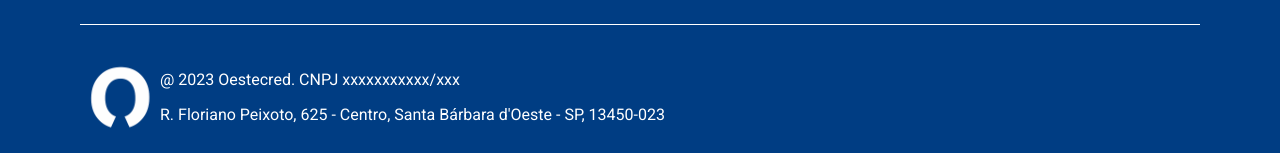
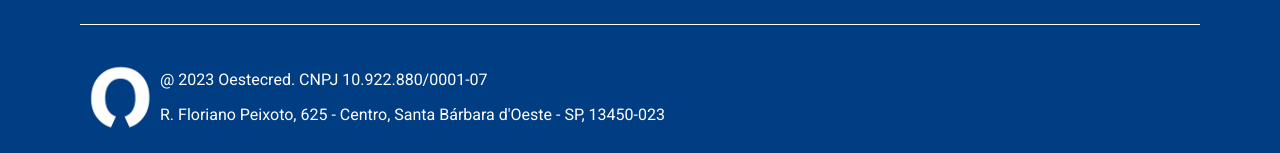
Before and after one commit to Catalendas/Oeste_financeira, a React (Vite) app: page / in a window 1280 px wide. Shown: the part 3768-3921 px from the top of the page. Built offline with nearby package versions, Linux system fonts and the light colour scheme.

Commit message:
Add CNPJ

```diff
--- a/src/components/Footer/index.tsx
+++ b/src/components/Footer/index.tsx
@@ -45,7 +45,7 @@ export function Footer() {
                   <div>
                     <img src={Logo} alt="Logo" />
                     <div>
-                        <span>@ 2023 Oestecred. CNPJ xxxxxxxxxxx/xxx</span>
+                        <span>@ 2023 Oestecred. CNPJ 10.922.880/0001-07</span>
                         <span>R. Floriano Peixoto, 625 - Centro, Santa Bárbara d'Oeste - SP, 13450-023</span>
                     </div>
                   </div>
```
